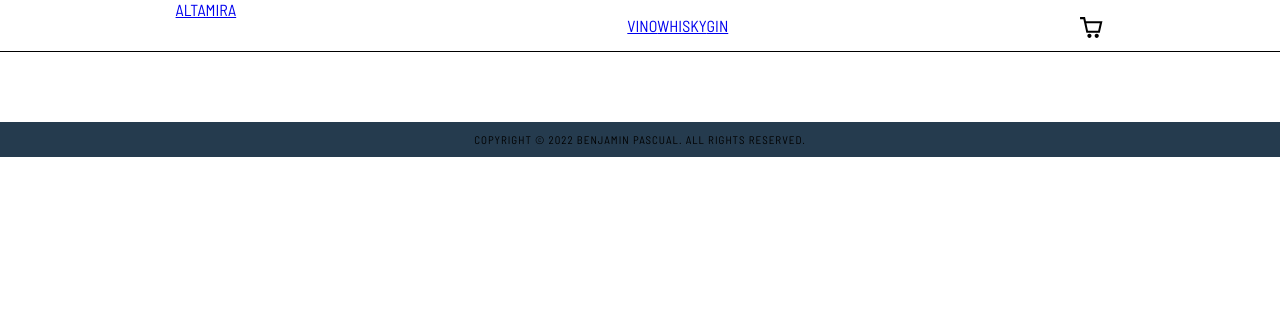
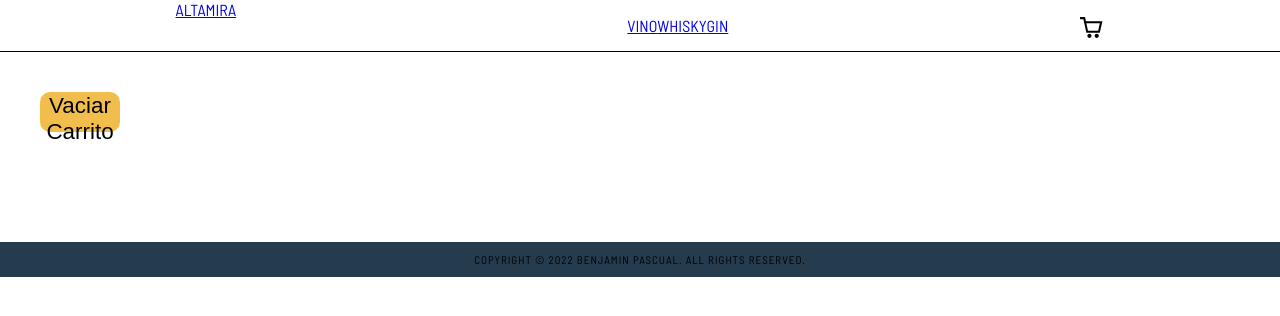
Before and after one commit to benjaminPascual/e-commerce-pascual, a React (Create React App) app: page /cart in a window 1280 px wide. Shown: the top 316 px of the page. Built offline with nearby package versions, Linux system fonts and the light colour scheme.

Commit message:
cartContext

```diff
--- a/src/App.js
+++ b/src/App.js
@@ -4,15 +4,18 @@ import Footer from './components/Footer/Footer';
 import Header from './components/Header/Header';
 import Main from './components/Main/Main';
 import { BrowserRouter } from 'react-router-dom'
+import CartProvider, { CartContext } from './context/CartContext';
 
 function App() {
   return (
     <div className="App">
-      <BrowserRouter>
-        <Header />
-        <Main />
-        <Footer />
-      </BrowserRouter>
+      <CartProvider>
+        <BrowserRouter>
+          <Header />
+          <Main />
+          <Footer />
+        </BrowserRouter>
+      </CartProvider>
     </div>
   );
 }
--- /dev/null
+++ b/src/components/Cart/Cart.css
@@ -0,0 +1,15 @@
+.cartContainer{
+    display: flex;
+    flex-direction: column;
+    justify-content: center;
+    margin: 30px;
+}
+.itemCart{
+    display: flex;
+    flex-direction: row;
+    justify-content: space-around;
+    padding: 5px;
+    margin: 10px;
+    border: 1px solid black;
+    border-radius: 10px;
+}
--- /dev/null
+++ b/src/components/Cart/Cart.js
@@ -0,0 +1,23 @@
+import React, { useContext } from 'react'
+import { CartContext } from '../../context/CartContext'
+import './Cart.css'
+
+const Cart = () => {
+  const { cart, clearCart, removeItem } = useContext(CartContext);
+
+  return (
+    <div className="cartContainer">
+      {cart.map((prod)=>(
+        <div key={prod.id} className="itemCart">
+          <h4>{prod.title}</h4>
+          <h4>Cantidad: {prod.quantity}</h4>
+          <h4>Precio: ${prod.price}</h4>
+          <button onClick={()=> removeItem(prod.id)}>Eliminar</button>
+        </div>
+      ))}
+      <button onClick={clearCart}>Vaciar Carrito</button>
+    </div>
+  )
+}
+
+export default Cart
--- a/src/components/Header/Nav/NavBar.js
+++ b/src/components/Header/Nav/NavBar.js
@@ -9,7 +9,6 @@ const NavBar = () => {
     <nav className="navBar">
       <Link to='/' >
         Altamira
-
       </Link>
       <ul className='navLista'>
         <li>
--- a/src/components/Main/ItemDetailContainer/ItemDetail/ItemDetail.js
+++ b/src/components/Main/ItemDetailContainer/ItemDetail/ItemDetail.js
@@ -1,11 +1,17 @@
-import React, { useState } from 'react'
+import React, { useContext, useState } from 'react'
 import ItemCount from '../../Counter/ItemCount';
 import './ItemDetail.css'
 import { Link } from 'react-router-dom'
+import { CartContext } from '../../../../context/CartContext';
 
 const ItemDetail = ({product}) => {
   const [cantidad, setCantidad] = useState(0);
-  const onAdd = (count)=>{ setCantidad(count) };
+  const { addToCart, cart } = useContext(CartContext);
+
+  const onAdd = (count)=>{
+    setCantidad(count)
+    addToCart(product, count)
+  };
 
   return (
     <div className="container">
--- a/src/components/Main/ItemDetailContainer/ItemDetailContainer.js
+++ b/src/components/Main/ItemDetailContainer/ItemDetailContainer.js
@@ -11,7 +11,7 @@ const ItemDetailContainer = ({}) => {
     useEffect(() => {
         const getProduct = ()=> new Promise((res, rej)=> {
             const unicoProd = products.find((prod)=> prod.id === idProd)
-            setTimeout(()=> res(unicoProd), 2000);
+            setTimeout(()=> res(unicoProd), 200);
         })
 
         getProduct()
--- a/src/components/Main/ItemListContainer/ItemListContainer.js
+++ b/src/components/Main/ItemListContainer/ItemListContainer.js
@@ -13,7 +13,7 @@ const ItemListContainer = (props) => {
   const prodFiltrados = products.filter((prod)=> prod.category === categoryId)
 
   const getProducts = ()=> new Promise((res, rej)=> {
-    setTimeout(()=> res(categoryId ? prodFiltrados : products), 2000);
+    setTimeout(()=> res(categoryId ? prodFiltrados : products), 200);
   })
 
   useEffect(() => {
--- a/src/components/Main/Main.js
+++ b/src/components/Main/Main.js
@@ -1,5 +1,6 @@
 import React from 'react'
 import { Routes, Route } from 'react-router-dom';
+import Cart from '../Cart/Cart';
 import ItemDetailContainer from './ItemDetailContainer/ItemDetailContainer';
 import ItemListContainer from './ItemListContainer/ItemListContainer';
 import './Main.css'
@@ -21,6 +22,10 @@ const Main = () => {
                     path='/item/:idProd'
                     element={<ItemDetailContainer/>}
                 />
+                <Route
+                    path='/cart'
+                    element={<Cart />}
+                />
             </Routes>
         </main>
     );
--- /dev/null
+++ b/src/context/CartContext.js
@@ -0,0 +1,53 @@
+import React, { createContext, useState } from 'react'
+
+export const CartContext = createContext();
+
+const CartProvider = ({children}) => {
+    const [cart, setCart] = useState([]);
+
+    const addToCart = (product, quantity) =>{
+        if (isInCart(product.id)) {
+            totalQuantityItem(product, quantity)
+        } else {
+            setCart([...cart, {...product, quantity}]);
+        }
+    };
+
+    const totalQuantityItem = (product, quantity) => {
+        const updateProducts = cart.map((prod) => {
+
+            if (prod.id === product.id) {
+
+                const productUpdate = {...prod, quantity};
+                return productUpdate
+
+            } else {
+
+                return prod
+            }
+        })
+
+        setCart(updateProducts);
+    };
+
+    const removeItem = (id) => {
+       const filteredProducts = cart.filter((prod) => prod.id !== id)
+       setCart(filteredProducts);
+    };
+
+    const clearCart = () =>{
+        setCart([]);
+    }
+
+    const isInCart = (id) => {
+       return cart.some((prod) => prod.id === id)
+    };
+
+  return (
+    <CartContext.Provider value={{cart, addToCart, clearCart, removeItem}}>
+        {children}
+    </CartContext.Provider>
+  )
+}
+
+export default CartProvider;
```
